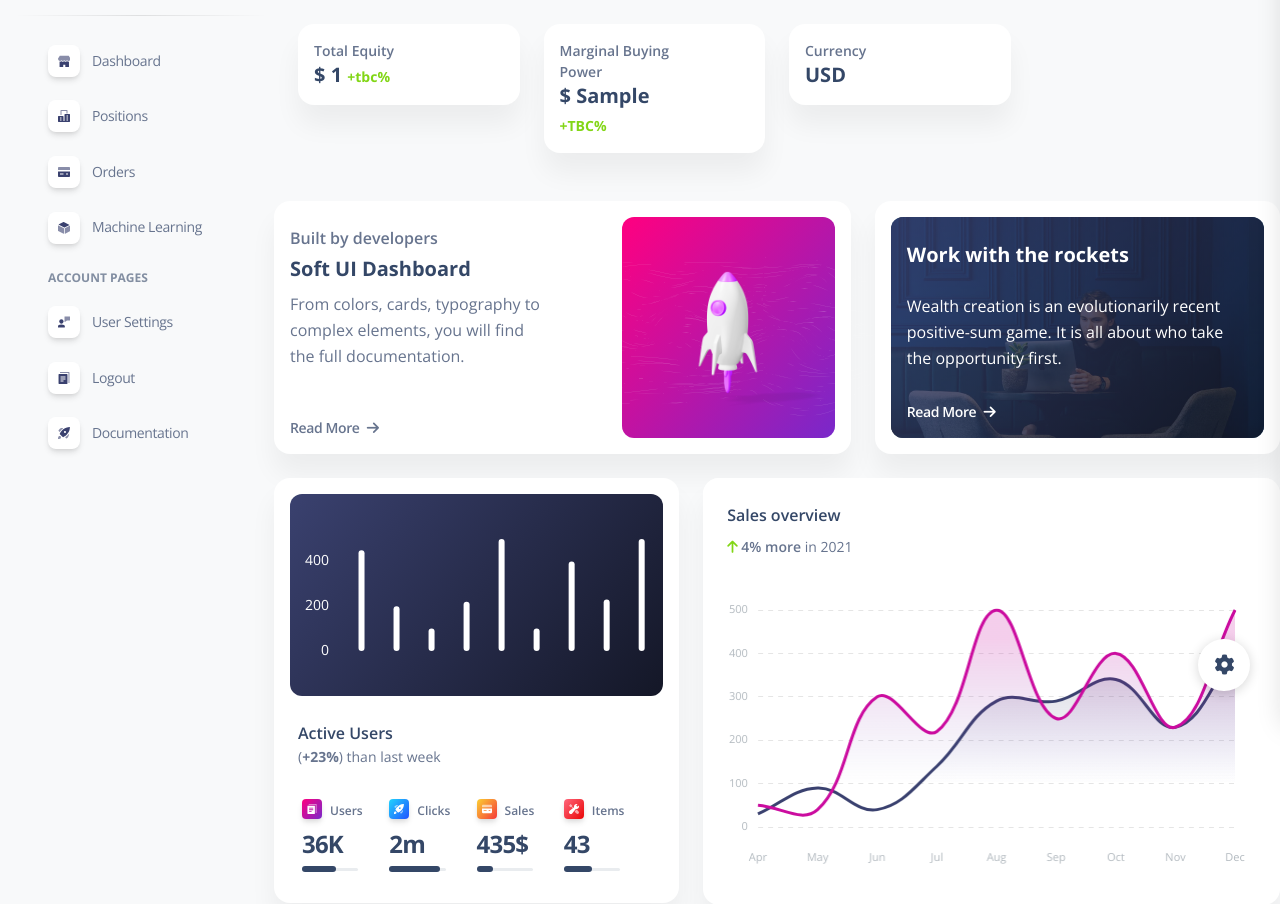
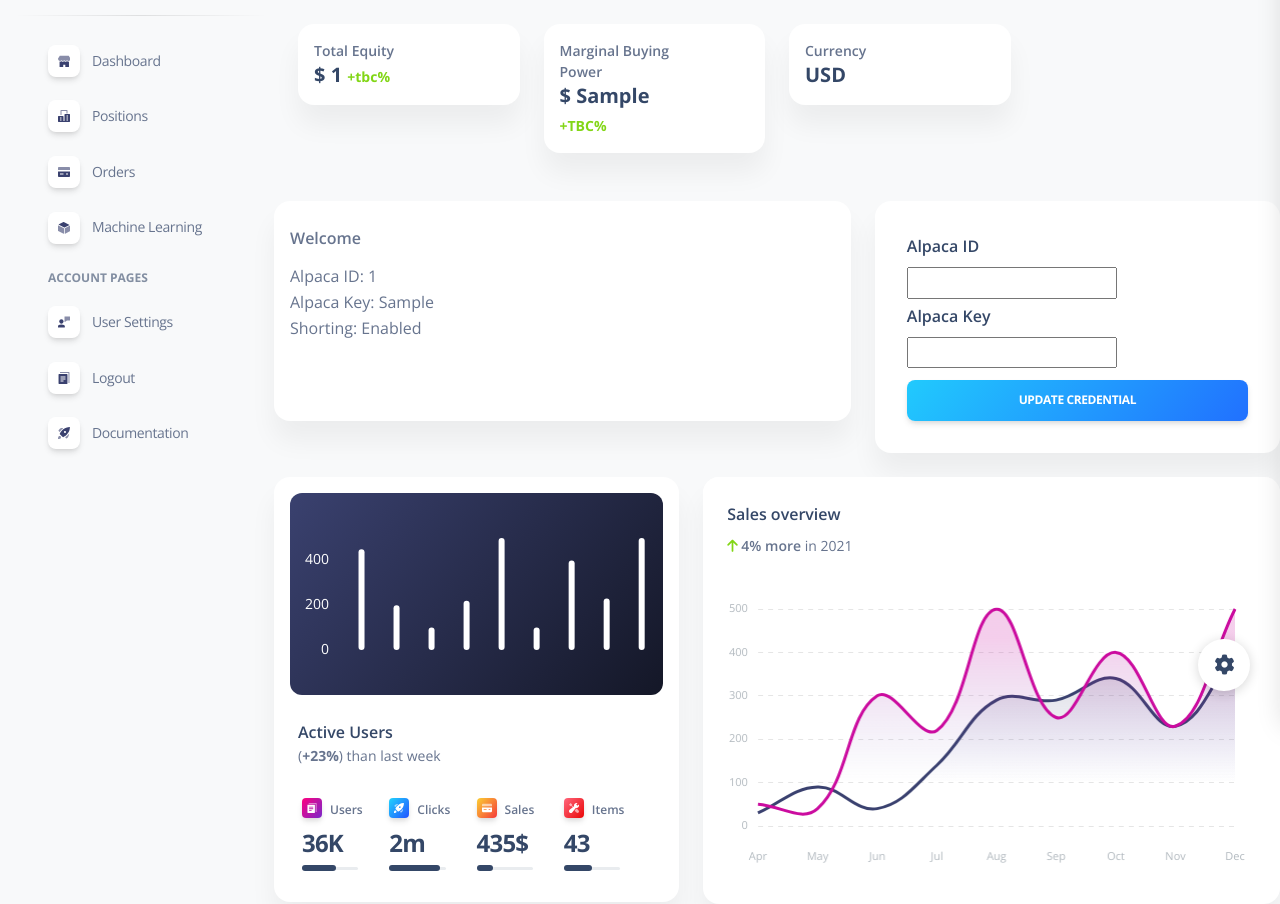
Before and after one commit to UTMIST/WallStreetBots, a Django app: template backend/auth0login/templates/home/index.html in a window 1280 px wide; the page is wider, and only the part inside the window is pictured. Shown: the part 79-983 px from the top of that part. Run offline with Django 3.2, Linux system fonts and the light colour scheme; tables that the repository leaves empty hold one stand-in row (values such as "Sample post"); the template is opened without the code that fills it: values that come from a table or form of the project are taken from there, most other values are stand-ins (such as "Sample title", 1, 10 or a date in 2020); some libraries are stand-ins or nearby versions.

Commit message:
user credential frontend

```diff
--- a/backend/auth0login/templates/home/index.html
+++ b/backend/auth0login/templates/home/index.html
@@ -68,21 +68,12 @@
               <div class="row">
                 <div class="col-lg-6">
                   <div class="d-flex flex-column h-100">
-                    <p class="mb-1 pt-2 text-bold">Built by developers</p>
-                    <h5 class="font-weight-bolder">Soft UI Dashboard</h5>
-                    <p class="mb-5">From colors, cards, typography to complex elements, you will find the full documentation.</p>
-                    <a class="text-body text-sm font-weight-bold mb-0 icon-move-right mt-auto" href="javascript:;">
-                      Read More
-                      <i class="fas fa-arrow-right text-sm ms-1" aria-hidden="true"></i>
-                    </a>
-                  </div>
-                </div>
-                <div class="col-lg-5 ms-auto text-center mt-5 mt-lg-0">
-                  <div class="bg-gradient-primary border-radius-lg h-100">
-                    <img src="/static/assets/img/shapes/waves-white.svg" class="position-absolute h-100 w-50 top-0 d-lg-block d-none" alt="waves">
-                    <div class="position-relative d-flex align-items-center justify-content-center h-100">
-                      <img class="w-100 position-relative z-index-2 pt-4" src="/static/assets/img/illustrations/rocket-white.png" alt="rocket">
-                    </div>
+                    <p class="mb-1 pt-2 text-bold">Welcome</p>
+                    <h4 class="font-weight-bolder">{{user.username}}</h4>
+                    <p class="mb-6"> Alpaca ID: {{ userdata.alpaca_id }} <br>
+                        Alpaca Key: {{ userdata.alpaca_key }} <br>
+                        Shorting: Enabled
+                    </p>
                   </div>
                 </div>
               </div>
@@ -91,15 +82,21 @@
         </div>
         <div class="col-lg-5">
           <div class="card h-100 p-3">
-            <div class="overflow-hidden position-relative border-radius-lg bg-cover h-100" style="background-image: url('/static/assets/img/ivancik.jpg');">
-              <span class="mask bg-gradient-dark"></span>
+            <div class="overflow-hidden position-relative border-radius-lg bg-cover h-100">
               <div class="card-body position-relative z-index-1 d-flex flex-column h-100 p-3">
-                <h5 class="text-white font-weight-bolder mb-4 pt-2">Work with the rockets</h5>
-                <p class="text-white">Wealth creation is an evolutionarily recent positive-sum game. It is all about who take the opportunity first.</p>
-                <a class="text-white text-sm font-weight-bold mb-0 icon-move-right mt-auto" href="javascript:;">
-                  Read More
-                  <i class="fas fa-arrow-right text-sm ms-1" aria-hidden="true"></i>
-                </a>
+                      <form role="form text-left" action="" method="post">
+                        {% csrf_token %}
+
+                          <h6>Alpaca ID</h6>
+                        <div class="mb-1">
+                            {{ credential_form.alpaca_id }}
+                        </div>
+                        <h6>Alpaca Key</h6>
+                        <div class="mb-1">
+                            {{ credential_form.alpaca_key }}
+                        </div>
+                          <button type="submit" name="submit_credential" class="btn bg-gradient-info w-100 mt-2 mb-0">Update Credential</button>
+                      </form>
               </div>
             </div>
           </div>
--- a/backend/auth0login/views.py
+++ b/backend/auth0login/views.py
@@ -35,7 +35,7 @@ def dashboard(request):
         userdata = {
             'name': user.first_name,
             'alpaca_id': alpaca_id,
-            'alpaca_key': "*" * len(alpaca_key),
+            'alpaca_key': " "+ "*" * 10,
             'total_equity': user_details['equity'],
             'buy_power': user_details['buy_power'],
             'portfolio': user_details['portfolio'],
```
